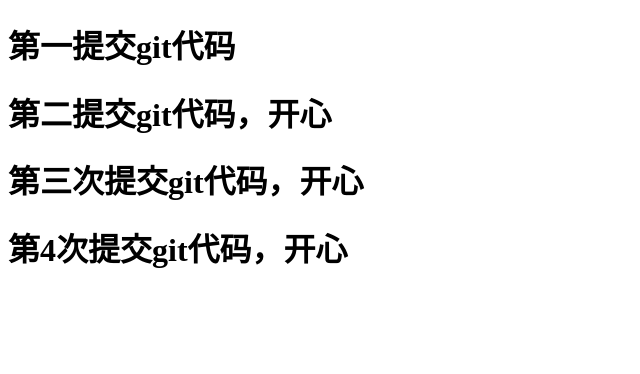
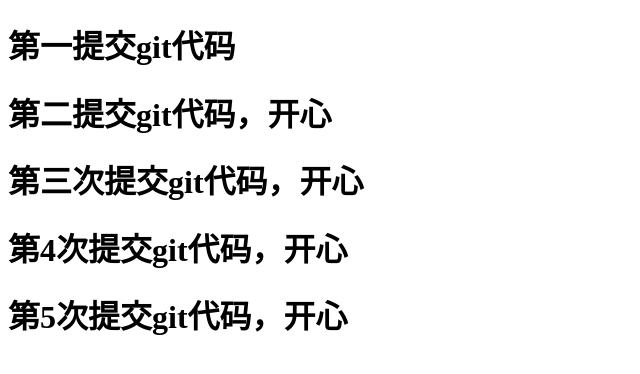
Before and after one commit to cfg1573/test_git, a plain HTML site: page index.html in a window 1280 px wide. Shown: the whole page, without its empty margins (0-640 px from the left). Drawn offline with Linux system fonts and the light colour scheme.

Commit message:
'这是我第5次提交，嘚瑟'

```diff
--- a/index.html
+++ b/index.html
@@ -11,5 +11,6 @@
     <h1>第二提交git代码，开心</h1>
     <h1>第三次提交git代码，开心</h1>
     <h1>第4次提交git代码，开心</h1>
+    <h1>第5次提交git代码，开心</h1>
 </body>
 </html>
```
